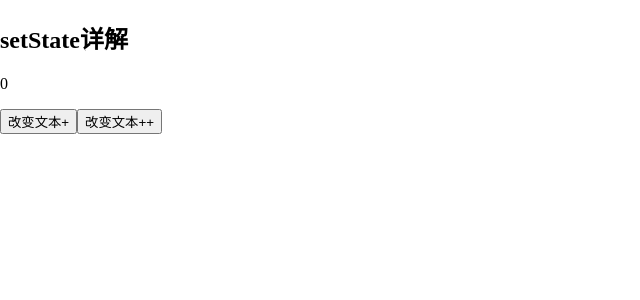
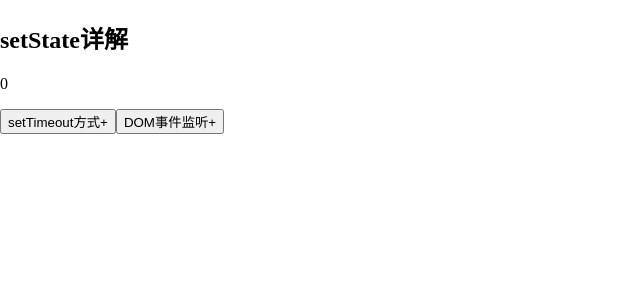
Before and after one commit to Lynn-zuo/learning-with-coding, a React app in the folder React/react-npm/: page / in a window 1280 px wide. Shown: the top 300 px of the page, without its empty margins (0-640 px from the left). Built offline with nearby package versions, Linux system fonts and the light colour scheme.

Commit message:
feat: React16版本复现setState同步场景

```diff
--- a/React/react-npm/package.json
+++ b/React/react-npm/package.json
@@ -38,10 +38,10 @@
     "postcss-normalize": "^10.0.1",
     "postcss-preset-env": "^7.0.1",
     "prompts": "^2.4.2",
-    "react": "^18.2.0",
+    "react": "^16.8.0",
     "react-app-polyfill": "^3.0.0",
     "react-dev-utils": "^12.0.1",
-    "react-dom": "^18.2.0",
+    "react-dom": "^16.8.0",
     "react-refresh": "^0.11.0",
     "resolve": "^1.20.0",
     "resolve-url-loader": "^4.0.0",
--- a/React/react-npm/src/06-setState/App.js
+++ b/React/react-npm/src/06-setState/App.js
@@ -11,8 +11,8 @@ export default class App extends Component {
       <div>
         <h2>setState详解</h2>
         <p>{ this.state.count }</p>
-        <button onClick={(e) => this.increment(e)}>改变文本+</button>
-        <button id='btn'>改变文本++</button>
+        <button onClick={(e) => this.increment(e)}>setTimeout方式+</button>
+        <button id='btn'>DOM事件监听+</button>
       </div>
     )
   }
@@ -32,7 +32,7 @@ export default class App extends Component {
 //     console.log('update+', this.state.count)
 //   }
 
-  increment(e) {
+  increment = (e) => {
     // 使用setState实现同步更新 TODO:不生效，待验证 - 看源码
     // 方式一: 将setState放入定时器
     // 1.多次调用setState相加但合并后值只增加1
--- a/React/react-npm/src/index.js
+++ b/React/react-npm/src/index.js
@@ -1,6 +1,5 @@
-import ReactDOM from 'react-dom/client'
+import ReactDOM from 'react-dom'
 import App from './06-setState/App.js'
 import './style.css'
 
-const root = ReactDOM.createRoot(document.getElementById('root'))
-root.render(<App />)
+ReactDOM.render(<App />, document.getElementById('root'))
```
